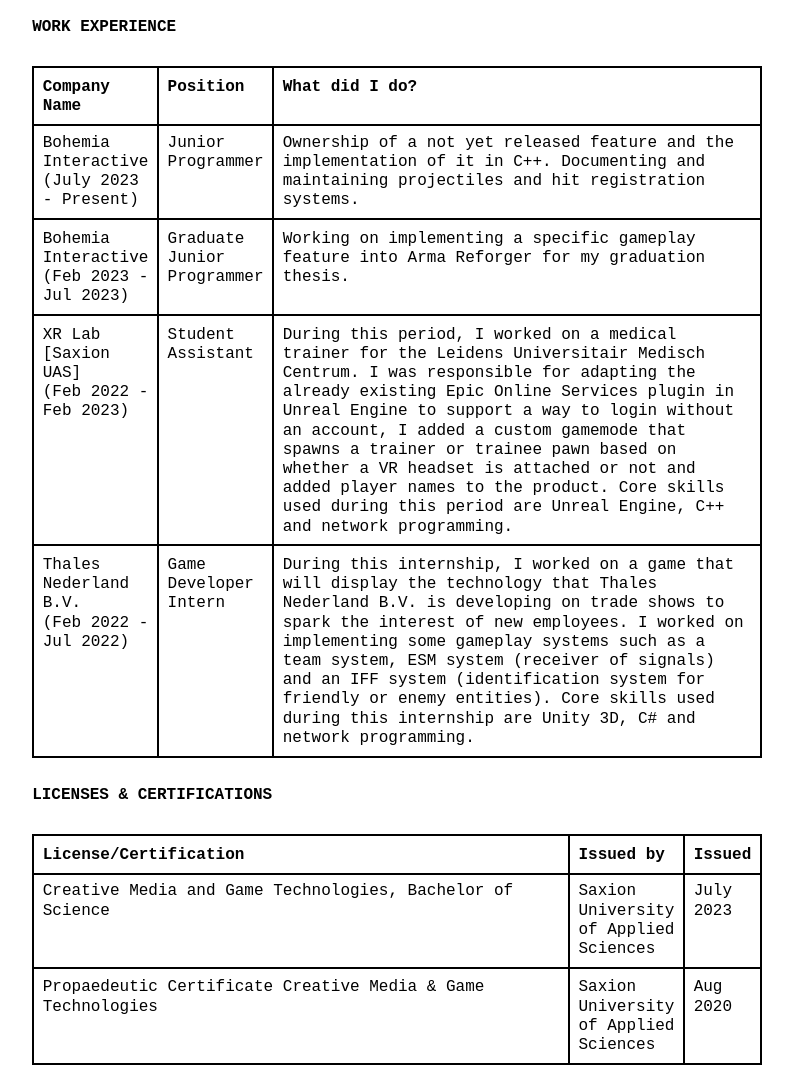
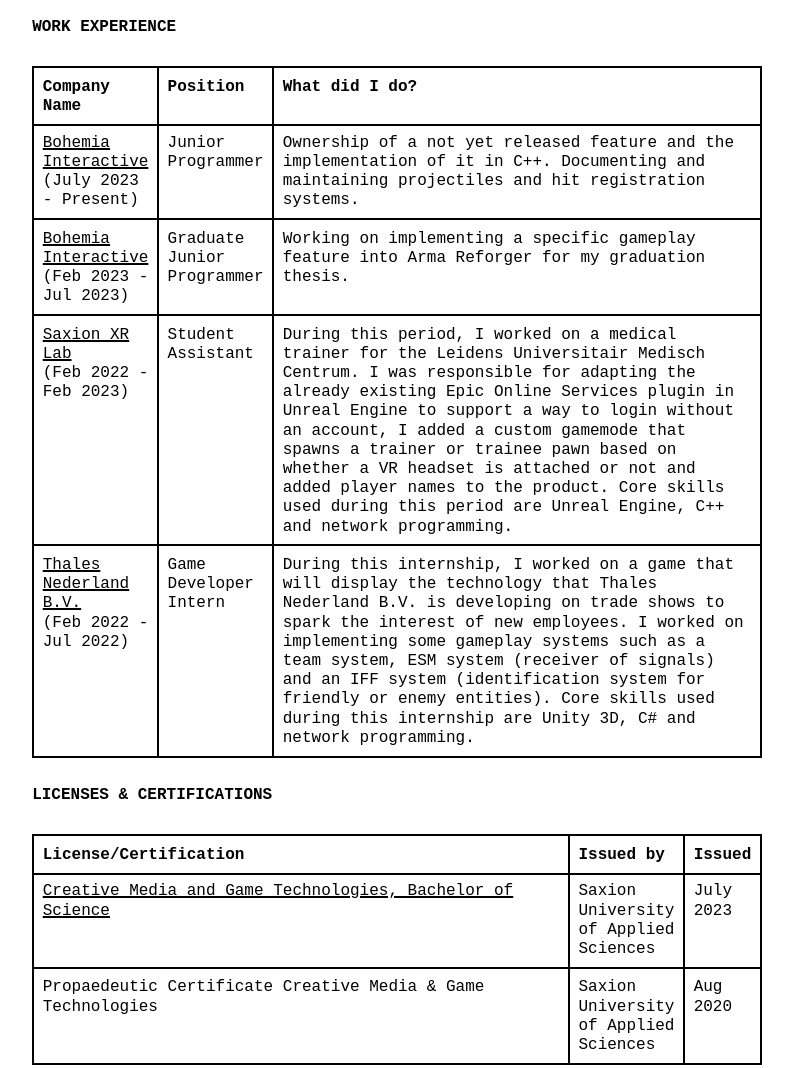
Before and after one commit to Bram-Reuling/Portfolio, a plain HTML site: page index.html in a window 1280 px wide. Shown: the part 500-1568 px from the top of the page, without its empty margins (243-1036 px from the left). Drawn offline with Linux system fonts and the light colour scheme; a web font is replaced by a local one.

Commit message:
Added Links

```diff
--- a/index.html
+++ b/index.html
@@ -60,7 +60,7 @@
     <tbody>
         <tr>
             <td>
-            Bohemia Interactive <br/> (July 2023 - Present)
+            <a href="https://www.bohemia.net" target="_blank">Bohemia Interactive</a> <br/> (July 2023 - Present)
             </td>
             <td>
             Junior Programmer
@@ -72,7 +72,7 @@
 
         <tr>
             <td>
-            Bohemia Interactive <br/> (Feb 2023 - Jul 2023)
+            <a href="https://www.bohemia.net" target="_blank">Bohemia Interactive</a> <br/> (Feb 2023 - Jul 2023)
             </td>
             <td>
             Graduate Junior Programmer
@@ -84,7 +84,7 @@
 
         <tr>
             <td>
-            XR Lab [Saxion UAS] <br/> (Feb 2022 - Feb 2023)
+            <a href="https://www.linkedin.com/company/saxion-xr-lab/" target="_blank">Saxion XR Lab</a> <br/> (Feb 2022 - Feb 2023)
             </td>
             <td>
             Student Assistant
@@ -96,7 +96,7 @@
 
         <tr>
             <td>
-            Thales Nederland B.V. <br/> (Feb 2022 - Jul 2022)
+            <a href="https://www.thalesgroup.com/en/countries/europe/netherlands" target="_blank">Thales Nederland B.V.</a> <br/> (Feb 2022 - Jul 2022)
             </td>
             <td>
             Game Developer Intern
@@ -126,7 +126,9 @@
     <tbody>
         <tr>
             <td>
-            Creative Media and Game Technologies, Bachelor of Science
+                <a href="https://www.saxion.edu/programmes/bachelor/creative-media-and-game-technologies" target="_blank">
+                    Creative Media and Game Technologies, Bachelor of Science
+                </a>
             </td>
             <td>
             Saxion University of Applied Sciences
@@ -168,7 +170,9 @@
     <tbody>
         <tr>
             <td>
-            Creative Media and Game Technologies, Bachelor of Science
+                <a href="https://www.saxion.edu/programmes/bachelor/creative-media-and-game-technologies" target="_blank">
+                    Creative Media and Game Technologies, Bachelor of Science
+                </a>
             </td>
             <td>
             Saxion University of Applied Sciences
```
